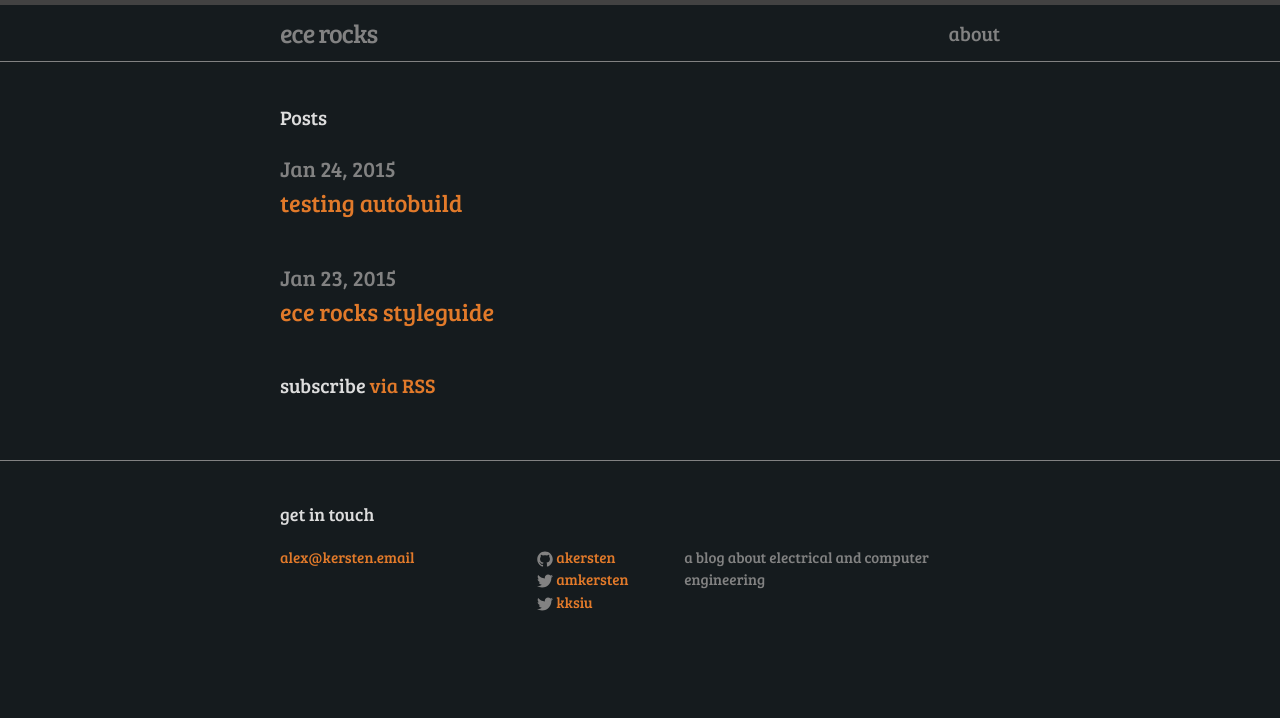
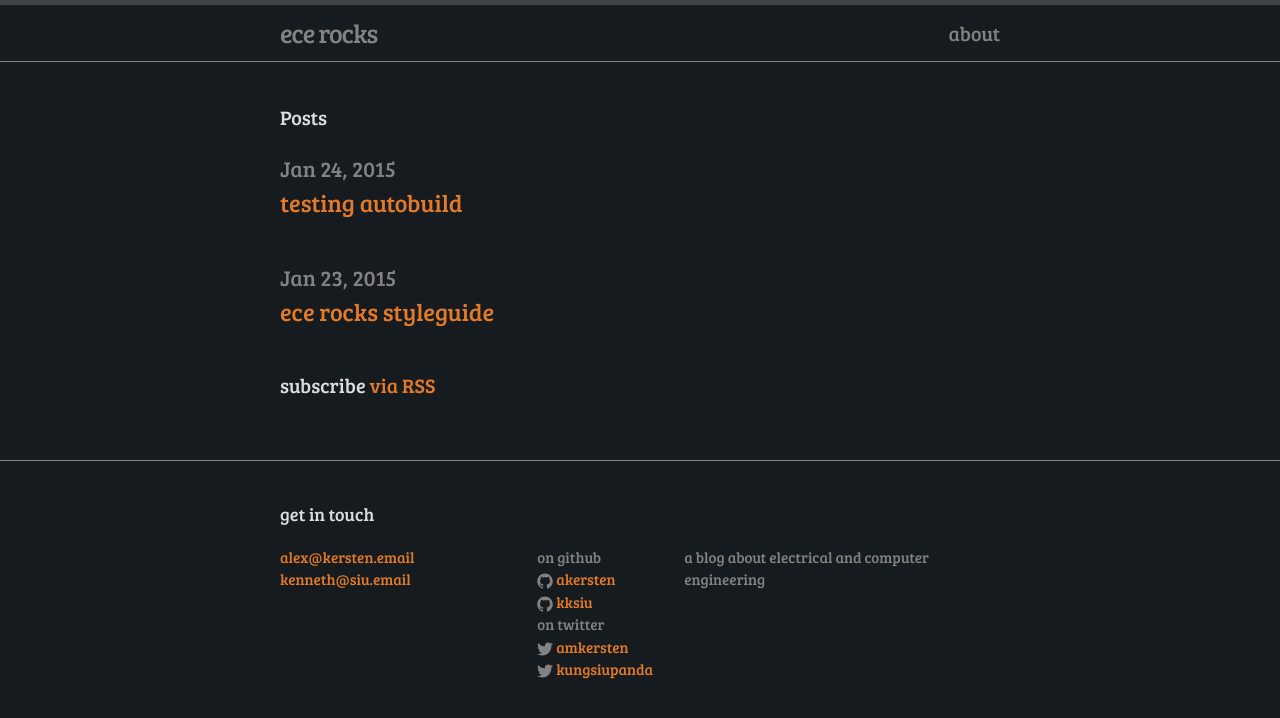
Before and after one commit to ecerocks/ece-rocks, a Jekyll site: the page built from index.html, in a window 1280 px wide. Shown: the top 718 px of the page. Built offline with Jekyll 4.4.1, drawn with Linux system fonts in a browser that asks for light colours.

Commit message:
update footer with more contact info

```diff
--- a/_config.yml
+++ b/_config.yml
@@ -1,12 +1,12 @@
 # Site settings
 title: ece rocks
-email: alex@kersten.email
+emails: [ "alex@kersten.email", "kenneth@siu.email" ]
 description: > # this means to ignore newlines until "baseurl:"
  a blog about electrical and computer engineering
 baseurl: "" # the subpath of your site, e.g. /blog/
 url: "http://ece.rocks" # the base hostname & protocol for your site
-twitter_usernames: [ "amkersten", "kksiu" ]
-github_username:  akersten
+twitter_usernames: [ "amkersten", "kungsiupanda" ]
+github_usernames:  [ "akersten", "kksiu" ]
 
 # Build settings
 markdown: kramdown
--- a/_includes/footer.html
+++ b/_includes/footer.html
@@ -8,26 +8,31 @@
       <div class="footer-col  footer-col-1">
         <ul class="contact-list">
           <!--<li>{{ site.title }}</li>-->
-          <li><a href="mailto:{{ site.email }}">{{ site.email }}</a></li>
+          {% for email in site.emails %}
+            <li><a href="mailto:{{ email }}">{{ email }}</a></li>
+          {% endfor %}
         </ul>
       </div>
 
       <div class="footer-col  footer-col-2">
         <ul class="social-media-list">
-          {% if site.github_username %}
+
+          <li>on github</li>
+          {% for github_username in site.github_usernames %}
           <li>
-            <a href="https://github.com/{{ site.github_username }}">
+            <a href="https://github.com/{{ github_usernames }}">
               <span class="icon  icon--github">
                 <svg viewBox="0 0 16 16">
                   <path fill="#828282" d="M7.999,0.431c-4.285,0-7.76,3.474-7.76,7.761 c0,3.428,2.223,6.337,5.307,7.363c0.388,0.071,0.53-0.168,0.53-0.374c0-0.184-0.007-0.672-0.01-1.32 c-2.159,0.469-2.614-1.04-2.614-1.04c-0.353-0.896-0.862-1.135-0.862-1.135c-0.705-0.481,0.053-0.472,0.053-0.472 c0.779,0.055,1.189,0.8,1.189,0.8c0.692,1.186,1.816,0.843,2.258,0.645c0.071-0.502,0.271-0.843,0.493-1.037 C4.86,11.425,3.049,10.76,3.049,7.786c0-0.847,0.302-1.54,0.799-2.082C3.768,5.507,3.501,4.718,3.924,3.65 c0,0,0.652-0.209,2.134,0.796C6.677,4.273,7.34,4.187,8,4.184c0.659,0.003,1.323,0.089,1.943,0.261 c1.482-1.004,2.132-0.796,2.132-0.796c0.423,1.068,0.157,1.857,0.077,2.054c0.497,0.542,0.798,1.235,0.798,2.082 c0,2.981-1.814,3.637-3.543,3.829c0.279,0.24,0.527,0.713,0.527,1.437c0,1.037-0.01,1.874-0.01,2.129 c0,0.208,0.14,0.449,0.534,0.373c3.081-1.028,5.302-3.935,5.302-7.362C15.76,3.906,12.285,0.431,7.999,0.431z"/>
                 </svg>
               </span>
 
-              <span class="username">{{ site.github_username }}</span>
+              <span class="username">{{ github_username }}</span>
             </a>
           </li>
-          {% endif %}
+          {% endfor %}
 
+          <li>on twitter</li>
           {% for twitter_username in site.twitter_usernames %}
           <li>
             <a href="https://twitter.com/{{ twitter_username }}">
```
